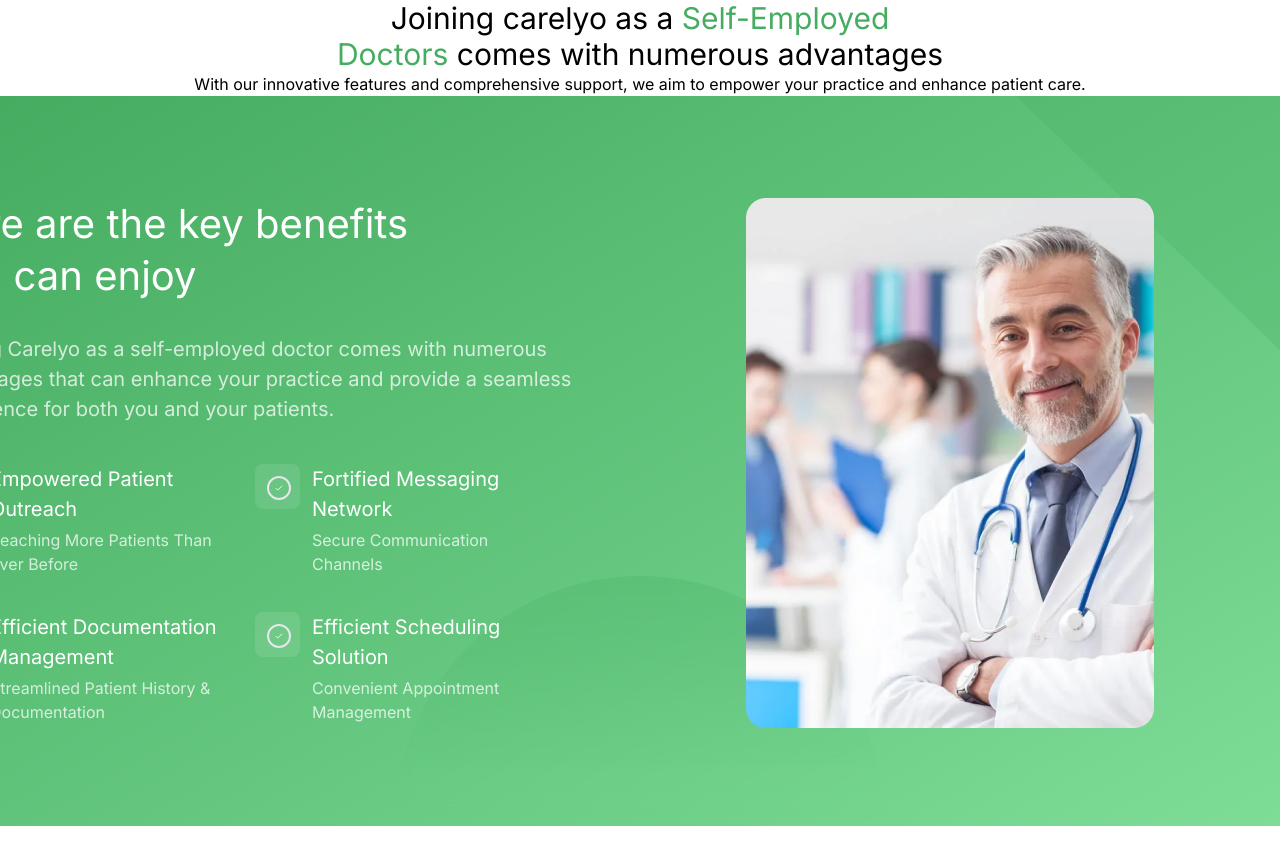
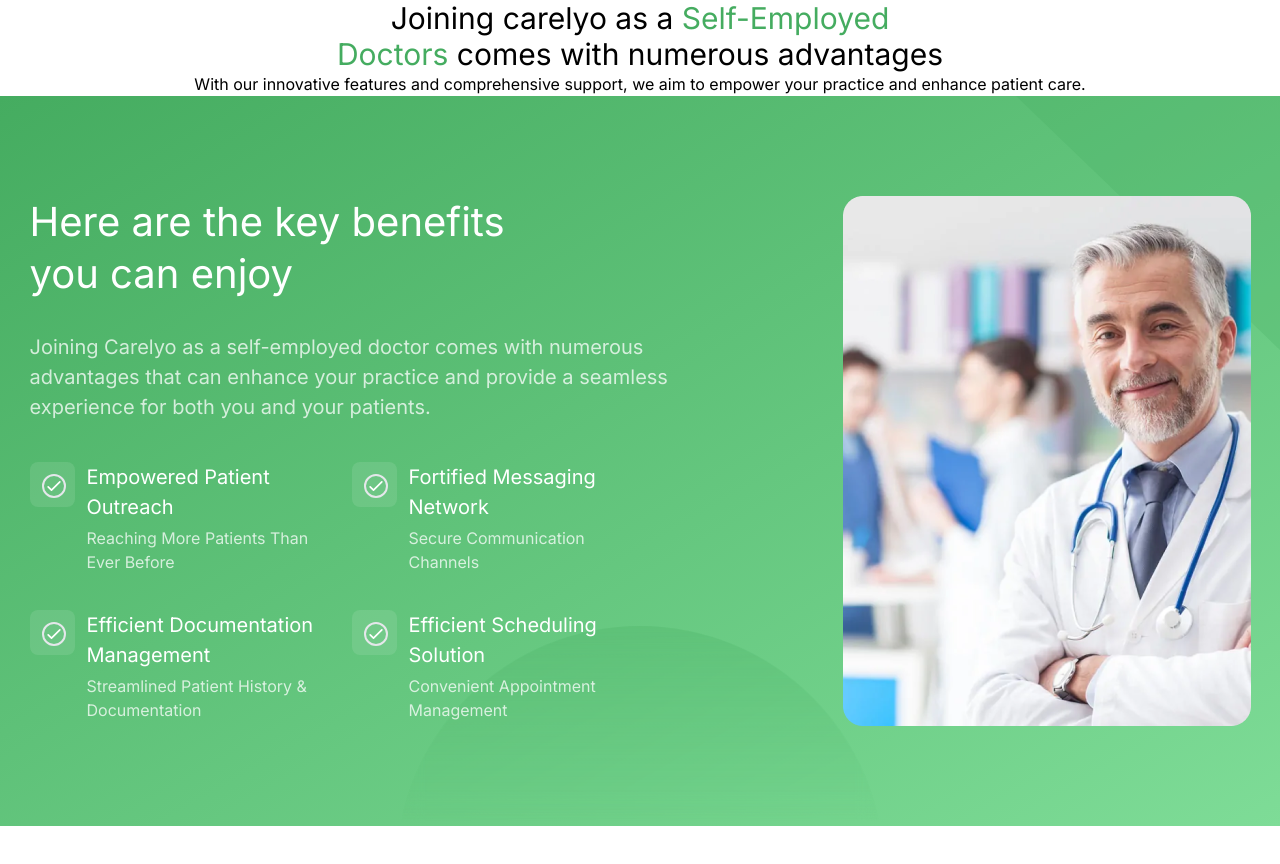
Before and after one commit to meeruu8282/next-mongodb-clerk, a Next.js app: page /providers/platforms/seDoctors in a window 1280 px wide. Shown: the top 864 px of the page. Built offline with nearby package versions, Linux system fonts and the light colour scheme.

Commit message:
greenbackground seDoctors uppdate smaller screen

```diff
--- a/src/app/globals.css
+++ b/src/app/globals.css
@@ -9,11 +9,11 @@
   }
 
   .greenBackgroundTriangle{
-    @apply absolute top-0 right-0 w-[264px] h-[254px] bg-greenBackgroundObjects border-transparent border-r-4 border-solid border-t-8
+    @apply  w-[264px] h-[254px] bottom-0  bg-greenBackgroundObjects border-transparent border-solid
   }
 
   .greenCircleContainer{
-    @apply absolute top-[480px] left-1/2 transform -translate-x-1/2 w-[487px] h-[487px]
+    @apply absolute top-[530px] left-1/2 transform -translate-x-1/2 w-[487px] h-[487px]
   }
 
   .greenCircle{
@@ -21,8 +21,6 @@
 
   }
 
-  .checkmark {
-    @apply bg-[rgba(69,172,96,1)] text-white flex items-center justify-center w-6 h-6 rounded-full;
-  }
+
 
 }
--- a/src/app/providers/platforms/seDoctors/page.tsx
+++ b/src/app/providers/platforms/seDoctors/page.tsx
@@ -3,7 +3,8 @@
 export default function Sedoctors() {
   return (
     <div className=" h-auto ">
-      <h1 className="text-center text-3xl ">
+        <div>
+          <h1 className="text-center text-3xl ">
         Joining carelyo as a{" "}
         <span className="text-greenText">
           Self-Employed <br /> Doctors
@@ -14,23 +15,32 @@
         With our innovative features and comprehensive support, we aim to
         empower your practice and enhance patient care.
       </p>
+        </div>
+
       {/* Green background container */}
-      <div className="greenBackground">
-        <div className="relative">
+      <div className="greenBackground relative flex justify-center items-center">
+
           {/* Corner triangle */}
-          <div
+          <div className="absolute right-0 top-0">
+            <div
             className="greenBackgroundTriangle"
             style={{ clipPath: "polygon(0% 0%, 100% 100%, 100% 50%, 100% 0%)" }}
           ></div>
-          {/* Circle div overlapping the container */}
+          </div>
+ {/* Circle div overlapping the container */}
           <div className="greenCircleContainer">
             <div
               className="greenCircle"
-              style={{ clipPath: "polygon(0% 0%, 100% 0%, 100% 50%, 0% 50%)" }}
+              style={{ clipPath: "polygon(0% 0%, 100% 0%, 100% 40%, 0% 40%)" }}
             ></div>
           </div>
 
-          <div className=" absolute w-[1221px] h-[530px] top-[102px] right-[126px] border-radius-[20px] ">
+        <div className="relative">
+
+
+
+
+          <div className=" w-[1221px] h-[530px] border-radius-[20px]  ">
             <div className="absolute right-0 top-0">
               <Image
                 layout="intrinsic "
@@ -55,7 +65,6 @@
               </div>
             </div>
 
-
             <div className="absolute w-[612px] h-[264px] bottom-0 left-0 gap-[32px]">
               <div className="absolute w-[290px] h-[264px] gap-[32px] left-0 top-0">
                 <div className=" w-[290px] h-[116px] gap-[12px] top-0 left-0 ">
@@ -73,7 +82,6 @@
                   </div>
                 </div>
                 <div className=" absolute w-[290px] h-[116px] gap-[12px] bottom-0  left-0 ">
-
                   {/* first checkmark */}
                   <div className="h-[45px] w-[45px] rounded-lg p-3 bg-[#FFFFFF] bg-opacity-[10%] gap-10  ">
                     <div className="flex justify-center items-center w-[24px] h-[24px]">
@@ -82,11 +90,10 @@
                           <div className="flex justify-center items-center w-[10px] h-[6px]">
                             <div className="text-[#FFFFFF] text-2xl">
                               <svg
-                                className="w-[10px] h-[10px]"
+                                className="w-[20px] h-[20px]"
                                 fill="none"
                                 stroke="currentColor"
                                 viewBox="0 0 24 24"
-                                xmlns="http://www.w3.org/2000/svg"
                               >
                                 <path
                                   stroke-linecap="round"
@@ -125,11 +132,10 @@
                       <div className="flex justify-center items-center w-[10px] h-[6px]">
                         <div className="text-[#FFFFFF] text-2xl">
                           <svg
-                            className="w-[10px] h-[10px]"
+                            className="w-[20px] h-[20px]"
                             fill="none"
                             stroke="currentColor"
                             viewBox="0 0 24 24"
-                            xmlns="http://www.w3.org/2000/svg"
                           >
                             <path
                               stroke-linecap="round"
@@ -168,11 +174,10 @@
                           <div className="flex justify-center items-center w-[10px] h-[6px]">
                             <div className="text-[#FFFFFF] text-2xl">
                               <svg
-                                className="w-[10px] h-[10px]"
+                                className="w-[20px] h-[20px]"
                                 fill="none"
                                 stroke="currentColor"
                                 viewBox="0 0 24 24"
-                                xmlns="http://www.w3.org/2000/svg"
                               >
                                 <path
                                   stroke-linecap="round"
@@ -211,11 +216,10 @@
                           <div className="flex justify-center items-center w-[10px] h-[6px]">
                             <div className="text-[#FFFFFF] text-2xl">
                               <svg
-                                className="w-[10px] h-[10px]"
+                                className="w-[20px] h-[20px]"
                                 fill="none"
                                 stroke="currentColor"
                                 viewBox="0 0 24 24"
-                                xmlns="http://www.w3.org/2000/svg"
                               >
                                 <path
                                   stroke-linecap="round"
```
